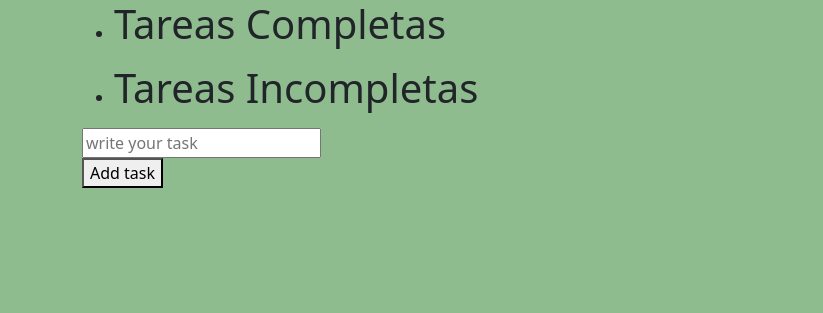
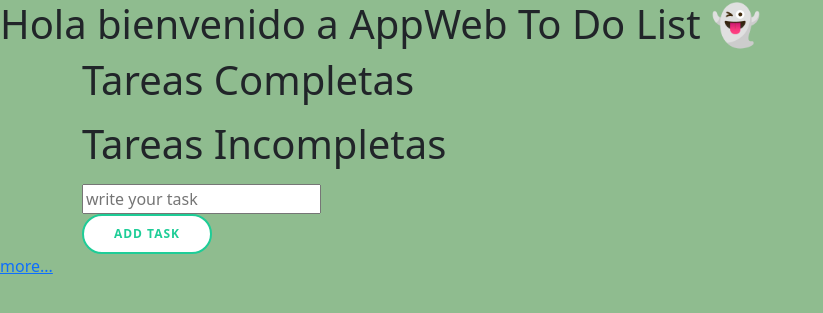
Before and after one commit to Cova97/AppWeb, a Flask app: page / in a window 1280 px wide. Shown: the top 313 px of the page, without its empty margins (0-823 px from the left). Run offline with Flask 2, Linux system fonts and the light colour scheme; data that the repository does not hold is empty; some libraries are stand-ins or nearby versions.

Commit message:
style
solo se agregaron styles y mejorar la lista de task

```diff
--- a/static/css/style.css
+++ b/static/css/style.css
@@ -1,3 +1,57 @@
 body{
     background-color: darkseagreen;
 }
+
+button {
+    outline: none;
+    height: 40px;
+    text-align: center;
+    width: 130px;
+    border-radius: 40px;
+    background: #fff;
+    border: 2px solid #1ECD97;
+    color: #1ECD97;
+    letter-spacing: 1px;
+    text-shadow: 0;
+    font-size: 12px;
+    font-weight: bold;
+    cursor: pointer;
+    transition: all 0.25s ease;
+}
+button:hover {
+    color: white;
+    background: #1ECD97;
+}
+button:active {
+    letter-spacing: 2px;
+}
+button:after {
+    content: "ADD TASK";
+}
+
+.onclic {
+    width: 40px;
+    border-color: #bbbbbb;
+    border-width: 3px;
+    font-size: 0;
+    border-left-color: #1ECD97;
+    -webkit-animation: rotating 2s 0.25s linear infinite;
+    animation: rotating 2s 0.25s linear infinite;
+}
+.onclic:after {
+    content: "";
+}
+.onclic:hover {
+    color: #1ECD97;
+    background: white;
+}
+
+.validate {
+    font-size: 13px;
+    color: white;
+    background: #1ECD97;
+}
+.validate:after {
+    font-family: "FontAwesome";
+    content: "";
+}
--- a/templates/base.html
+++ b/templates/base.html
@@ -10,10 +10,15 @@
     <title>Too Do App</title>
 </head>
 <body>
+    <div>
+        <h1>Hola bienvenido a AppWeb To Do List 👻</h1>
+    </div>
     <div class="container">
         {% block content %} {% endblock %}
     </div>
-
+    <div>
+        <p><a href="https://www.facebook.com/BarclaysPuebla/?locale=es_LA">more...</a></p>
+    </div>
     <script src="https://cdn.jsdelivr.net/npm/bootstrap@5.3.0-alpha1/dist/js/bootstrap.bundle.min.js" integrity="sha384-w76AqPfDkMBDXo30jS1Sgez6pr3x5MlQ1ZAGC+nuZB+EYdgRZgiwxhTBTkF7CXvN" crossorigin="anonymous"></script>
 </body>
 </html>
--- a/templates/index.html
+++ b/templates/index.html
@@ -1,25 +1,25 @@
 {% extends 'base.html' %}
 {% block content %}
 <div>
-    <ul>
+    <h1>Tareas Completas</h1>
+    <ol>
+        {% for t in response.completed %}
             <li>
-            <h1>Tareas Completas</h1>
-            {% for t in response.completed %}
                 {{t.name}}
+            </li>
         {% endfor %}
-        </li>
-    </ul>
+    </ol>
 </div>
 
 <div>
-    <ul>
+    <h1>Tareas Incompletas</h1>
+    <ol>
+        {% for t in response.incompleted %}
             <li>
-            <h1>Tareas Incompletas</h1>
-            {% for t in response.incompleted %}
                 {{t.name}}
+            </li>
         {% endfor %}
-        </li>
-    </ul>
+    </ol>
 </div>
 
 <div>
@@ -28,7 +28,7 @@
             <input type="text" name="name" id="name" placeholder="write your task">
         </div>
         <div>
-            <button type="submit">Add task</button>
+            <button type="submit" id="button"></button>
         </div>
     </form>
 </div>
```
Lines whose indentation alone changed are shown as unchanged.
